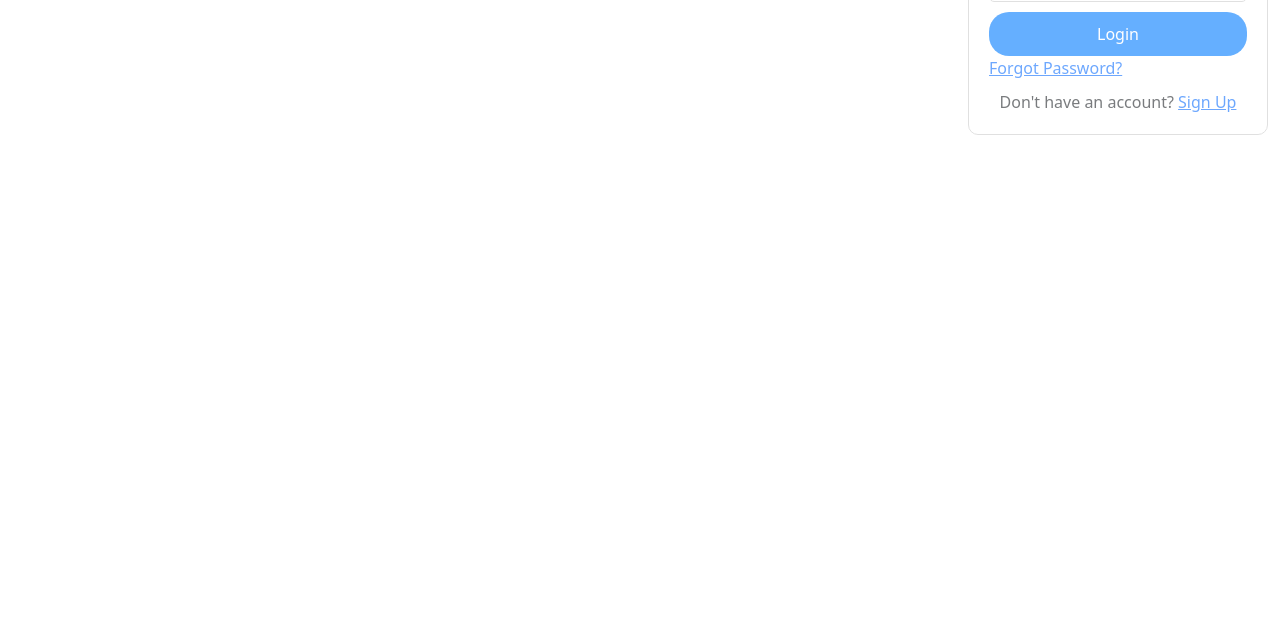
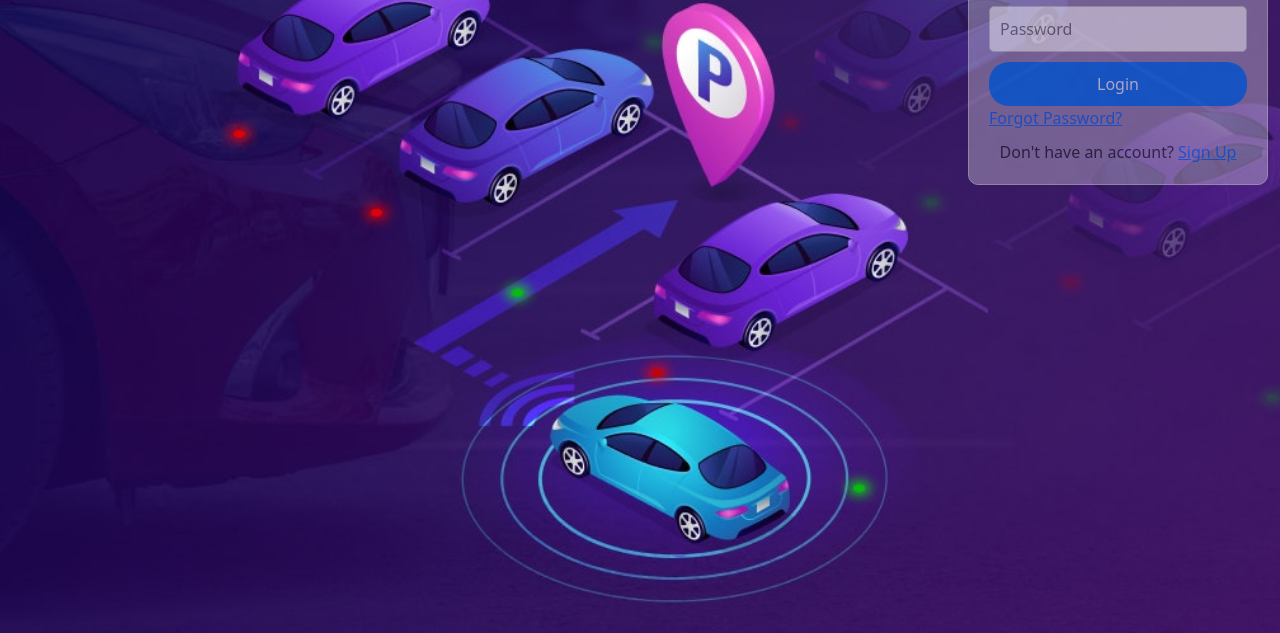
Before and after one commit to srijonsen29/Car-parking, a website: page index.html in a window 1280 px wide. Shown: the part 233-866 px from the top of the page. Before the commit the page ends 800 px from the top, so only its background shows below. Drawn offline with nearby package versions, Linux system fonts and the light colour scheme.

Commit message:
Update style.css

```diff
--- a/style.css
+++ b/style.css
@@ -1,6 +1,9 @@
 .front-background {
     background-color: #8A19D6;
+    padding-top: 50px;
+    padding-bottom: 300px;
 }
+
 .text{
     color: #FFFF;
 }
@@ -12,7 +15,7 @@
     background-repeat: no-repeat;
     background-position: center;
     background-size: cover;
-    height: 100%;
+    height: 100vh;
   }
   .login{
     float :right;
```
